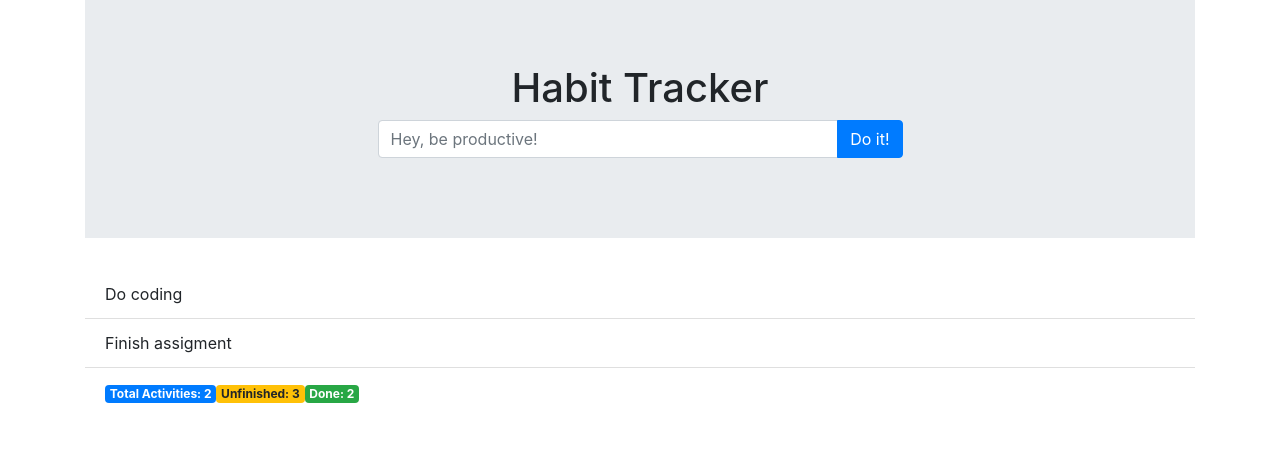
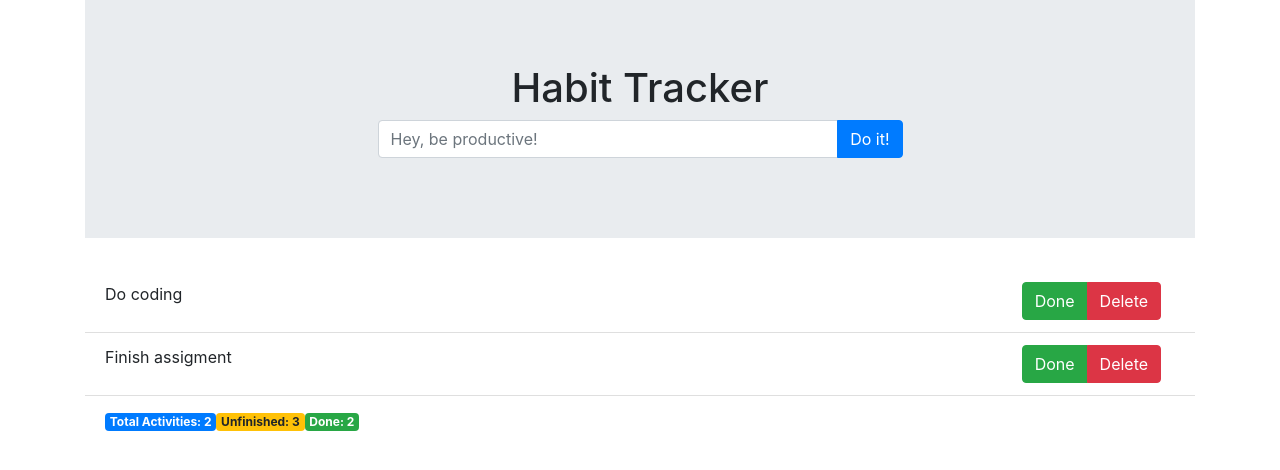
Before and after one commit to vondivino/habit-tracker, a React (Create React App) app: page / in a window 1280 px wide. Shown: the top 470 px of the page. Built offline with nearby package versions, Linux system fonts and the light colour scheme.

Commit message:
added activity buttons

```diff
--- a/src/components/Activity.js
+++ b/src/components/Activity.js
@@ -1,12 +1,21 @@
 import React from 'react';
-import { ListGroup } from 'react-bootstrap';
+import { ListGroup, ButtonGroup, Button, Row, Col } from 'react-bootstrap';
 
 import PropTypes from 'prop-types';
 
 const Activity = ({ name }) => {
     return (
         <ListGroup.Item>
-            { name }
+            <Row>
+                <Col>{ name }</Col>
+                <Col xs lg={2} >
+                    {/* Add actions to buttons */}
+                    <ButtonGroup aria-label="Basic example" className="justif">
+                        <Button variant="success">Done</Button>
+                        <Button variant="danger">Delete</Button>
+                    </ButtonGroup>
+                </Col>
+            </Row>
         </ListGroup.Item>
     )
 }
```
Also changed, not shown: src/components/HabitForm.js (+6 -1 lines).
